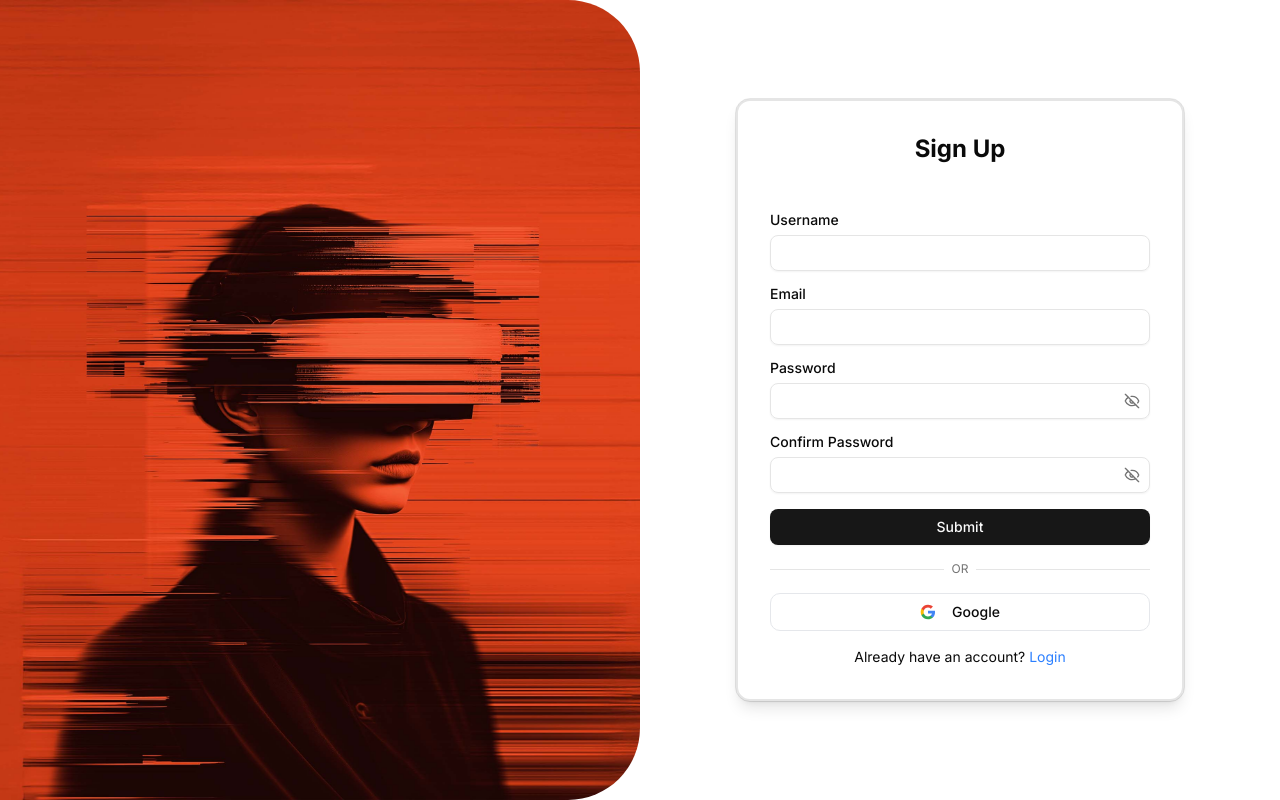
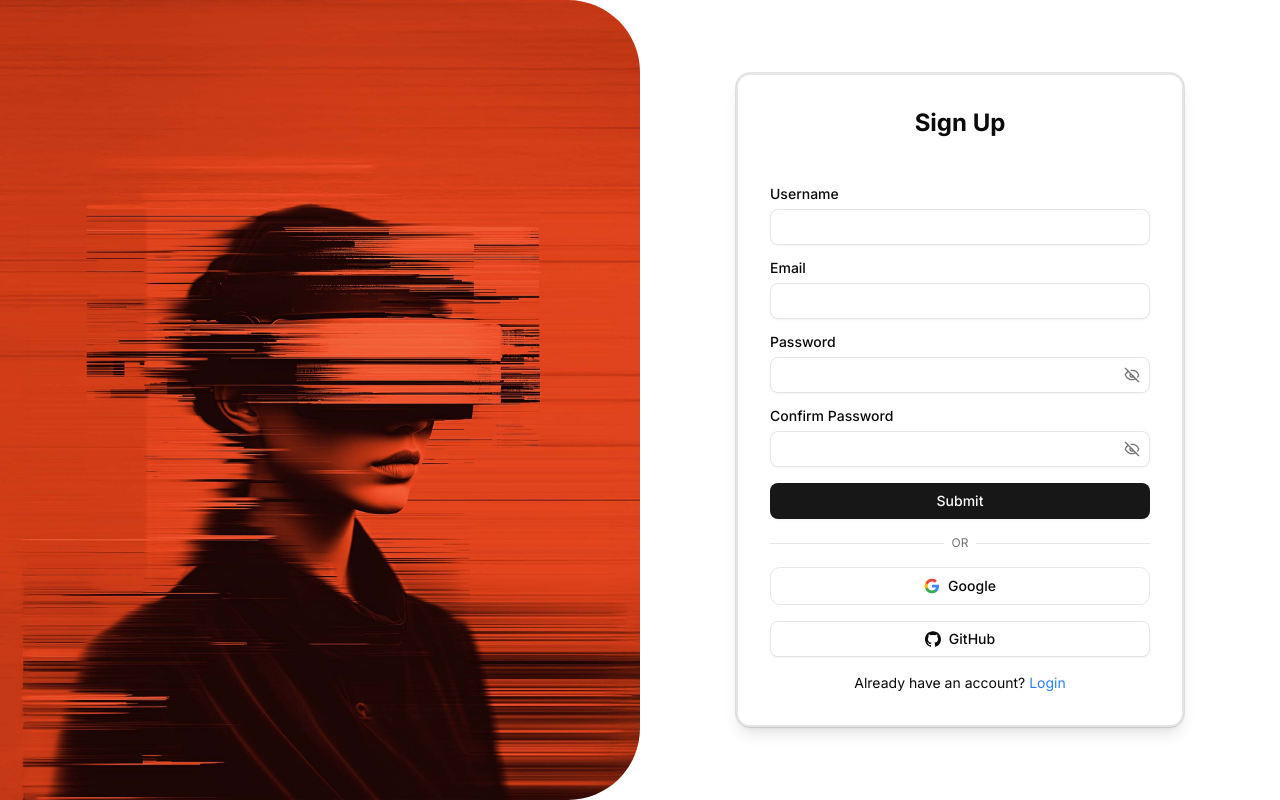
Before and after one commit to srinivas-batthula/code-snippets-platform, a Next.js app in the folder web/: page /sign-up in a window 1280 px wide. Built offline with nearby package versions, Linux system fonts and the light colour scheme.

Commit message:
handles signin pages

```diff
--- a/web/package.json
+++ b/web/package.json
@@ -16,7 +16,7 @@
     "@radix-ui/react-select": "^2.2.6",
     "@radix-ui/react-separator": "^1.1.7",
     "@radix-ui/react-slot": "^1.2.3",
-    "axios": "^1.11.0",
+    "axios": "^1.12.2",
     "bcryptjs": "^3.0.2",
     "class-variance-authority": "^0.7.1",
     "clsx": "^2.1.1",
--- a/web/src/app/(pages)/(auth)/sign-in/page.tsx
+++ b/web/src/app/(pages)/(auth)/sign-in/page.tsx
@@ -26,18 +26,19 @@ import { signInformSchema } from "@/schemas/signInformSchema";
 import { Background } from "@/components/background";
 import Link from "next/link";
 
-
 function Page() {
   return (
     <div className="grid grid-cols-1 md:grid-cols-2 h-screen ">
       <SignInForm />
       <div className="h-screen relative max-md:hidden">
-        <Background src="/signin-pic.jpg" classname="rounded-none lg:rounded-r-none" />
+        <Background
+          src="/signin-pic.jpg"
+          classname="rounded-none lg:rounded-r-none"
+        />
       </div>
     </div>
-  )
+  );
 }
-
 
 function SignInForm() {
   const router = useRouter();
@@ -69,8 +70,7 @@ function SignInForm() {
 
       if (res?.ok && res.url) {
         router.push(res.url); // manually redirect on success
-      }
-      else {
+      } else {
         toast.error("Login Failed", {
           description: "Invalid email or password.",
         });
@@ -89,6 +89,20 @@ function SignInForm() {
     setIsSubmitting(true);
     try {
       await signIn("google", { callbackUrl: "/dashboard" });
+    } catch (error) {
+      toast.error("Login Failed", {
+        description: "An unexpected error occurred.",
+      });
+    } finally {
+      setIsSubmitting(false);
+    }
+  };
+
+  const githubSignIn = async () => {
+    console.log("GitHub Sign In");
+    setIsSubmitting(true);
+    try {
+      await signIn("github", { callbackUrl: "/dashboard" });
     } catch (error) {
       toast.error("Login Failed", {
         description: "An unexpected error occurred.",
@@ -188,11 +202,30 @@ function SignInForm() {
               </svg>
               {isSubmitting ? "Signing in..." : "Google"}
             </Button>
+            <Button
+              variant="outline"
+              className="w-full"
+              onClick={githubSignIn}
+              disabled={isSubmitting}
+            >
+              <svg
+                xmlns="http://www.w3.org/2000/svg"
+                viewBox="0 0 24 24"
+                className="w-5 h-5 mr-2"
+              >
+                <path
+                  d="M12 .297c-6.63 0-12 5.373-12 12 0 5.303 3.438 9.8 8.205 11.385.6.113.82-.258.82-.577 0-.285-.01-1.04-.015-2.04-3.338.724-4.042-1.61-4.042-1.61C4.422 18.07 3.633 17.7 3.633 17.7c-1.087-.744.084-.729.084-.729 1.205.084 1.838 1.236 1.838 1.236 1.07 1.835 2.809 1.305 3.495.998.108-.776.417-1.305.76-1.605-2.665-.3-5.466-1.332-5.466-5.93 0-1.31.465-2.38 1.235-3.22-.135-.303-.54-1.523.105-3.176 0 0 1.005-.322 3.3 1.23.96-.267 1.98-.399 3-.405 1.02.006 2.04.138 3 .405 2.28-1.552 3.285-1.23 3.285-1.23.645 1.653.24 2.873.12 3.176.765.84 1.23 1.91 1.23 3.22 0 4.61-2.805 5.625-5.475 5.92.42.36.81 1.096.81 2.22 0 1.606-.015 2.896-.015 3.286 0 .315.21.69.825.57C20.565 22.092 24 17.592 24 12.297c0-6.627-5.373-12-12-12"
+                  fill="currentColor"
+                />
+              </svg>
+              {isSubmitting ? "Signing in..." : "GitHub"}
+            </Button>
           </form>
         </Form>
         <Link href="/sign-up">
           <div className="mt-4 text-center text-sm w-full">
-            Don't have an account? <span className="text-blue-500">Sign up</span>
+            Don't have an account?{" "}
+            <span className="text-blue-500">Sign up</span>
           </div>
         </Link>
       </div>
--- a/web/src/app/(pages)/(auth)/sign-up/page.tsx
+++ b/web/src/app/(pages)/(auth)/sign-up/page.tsx
@@ -33,11 +33,14 @@ function Page() {
   return (
     <div className="grid grid-cols-1 md:grid-cols-2 h-screen ">
       <div className="h-screen relative max-md:hidden">
-        <Background src="/signup-pic.jpg" classname="rounded-none lg:rounded-l-none" />
+        <Background
+          src="/signup-pic.jpg"
+          classname="rounded-none lg:rounded-l-none"
+        />
       </div>
       <SignUpForm />
     </div>
-  )
+  );
 }
 
 function SignUpForm() {
@@ -73,8 +76,7 @@ function SignUpForm() {
         } finally {
           setIsCheckingUsername(false);
         }
-      }
-      else {
+      } else {
         setUsernameMessage("");
       }
     };
@@ -99,7 +101,11 @@ function SignUpForm() {
       const res = await fetch("/api/auth/register", {
         method: "POST",
         headers: { "Content-Type": "application/json" },
-        body: JSON.stringify({ username: data.username, email: data.email, password: data.password }),
+        body: JSON.stringify({
+          username: data.username,
+          email: data.email,
+          password: data.password,
+        }),
       });
       const resp = await res.json();
       alert(resp?.message);
@@ -123,6 +129,19 @@ function SignUpForm() {
     setIsSubmitting(true);
     try {
       await signIn("google", { callbackUrl: "/dashboard" });
+    } catch (error) {
+      toast.error("Login Failed", {
+        description: "An unexpected error occurred.",
+      });
+    } finally {
+      setIsSubmitting(false);
+    }
+  };
+  const githubSignUp = async () => {
+    console.log("GitHub Sign Up");
+    setIsSubmitting(true);
+    try {
+      await signIn("github", { callbackUrl: "/dashboard" });
     } catch (error) {
       toast.error("Login Failed", {
         description: "An unexpected error occurred.",
@@ -158,9 +177,10 @@ function SignUpForm() {
                 </FormItem>
               )}
             />
-
-            <span style={{ color: usernameStatus ? 'green' : 'red' }}>{usernameMessage}</span>  {/* Add UI for this msg,, also solve the issue that for each fetch to check-username, page is refreshing... */}
-
+            <span style={{ color: usernameStatus ? "green" : "red" }}>
+              {usernameMessage}
+            </span>{" "}
+            {/* Add UI for this msg,, also solve the issue that for each fetch to check-username, page is refreshing... */}
             <FormField
               control={form.control}
               name="email"
@@ -241,7 +261,8 @@ function SignUpForm() {
               )}
             />
             <Button type="submit" className="w-full" disabled={isSubmitting}>
-              {isSubmitting ? "Submitting..." : "Submit"}
+              {/* {isSubmitting ? "Submitting..." : "Submit"} */}
+              Submit
             </Button>
             <div className="relative">
               <div className="absolute inset-0 flex items-center">
@@ -257,7 +278,7 @@ function SignUpForm() {
               className="h-fit border-gray-200 hover:bg-gray-50 hover:text-gray-900 rounded-lg bg-white shadow-none cursor-pointer w-full"
               disabled={isSubmitting}
             >
-              <svg className="w-5 h-5 mr-2" viewBox="0 0 24 24">
+              <svg className="w-5 h-5 " viewBox="0 0 24 24">
                 <path
                   fill="#4285F4"
                   d="M22.56 12.25c0-.78-.07-1.53-.2-2.25H12v4.26h5.92c-.26 1.37-1.04 2.53-2.21 3.31v2.77h3.57c2.08-1.92 3.28-4.74 3.28-8.09z"
@@ -275,13 +296,29 @@ function SignUpForm() {
                   d="M12 5.38c1.62 0 3.06.56 4.21 1.64l3.15-3.15C17.45 2.09 14.97 1 12 1 7.7 1 3.99 3.47 2.18 7.07l3.66 2.84c.87-2.6 3.3-4.53 6.16-4.53z"
                 />
               </svg>
-              {isSubmitting ? "Signing in..." : "Google"}
+              {/* {isSubmitting ? "Signing in..." : "Google"} */}
+              Google
+            </Button>
+            <Button
+              variant="outline"
+              className="w-full "
+              onClick={githubSignUp}
+              disabled={isSubmitting}
+            >
+              <svg xmlns="http://www.w3.org/2000/svg" viewBox="0 0 24 24" className="w-5 h-5 ">
+                <path
+                  d="M12 .297c-6.63 0-12 5.373-12 12 0 5.303 3.438 9.8 8.205 11.385.6.113.82-.258.82-.577 0-.285-.01-1.04-.015-2.04-3.338.724-4.042-1.61-4.042-1.61C4.422 18.07 3.633 17.7 3.633 17.7c-1.087-.744.084-.729.084-.729 1.205.084 1.838 1.236 1.838 1.236 1.07 1.835 2.809 1.305 3.495.998.108-.776.417-1.305.76-1.605-2.665-.3-5.466-1.332-5.466-5.93 0-1.31.465-2.38 1.235-3.22-.135-.303-.54-1.523.105-3.176 0 0 1.005-.322 3.3 1.23.96-.267 1.98-.399 3-.405 1.02.006 2.04.138 3 .405 2.28-1.552 3.285-1.23 3.285-1.23.645 1.653.24 2.873.12 3.176.765.84 1.23 1.91 1.23 3.22 0 4.61-2.805 5.625-5.475 5.92.42.36.81 1.096.81 2.22 0 1.606-.015 2.896-.015 3.286 0 .315.21.69.825.57C20.565 22.092 24 17.592 24 12.297c0-6.627-5.373-12-12-12"
+                  fill="currentColor"
+                />
+              </svg>
+              GitHub
             </Button>
           </form>
         </Form>
         <Link href="/sign-in">
           <div className="mt-4 text-center text-sm w-full">
-            Already have an account? <span className="text-blue-500">Login</span>
+            Already have an account?{" "}
+            <span className="text-blue-500">Login</span>
           </div>
         </Link>
       </div>
--- a/web/src/app/(pages)/(test)/editor/page.tsx
+++ b/web/src/app/(pages)/(test)/editor/page.tsx
@@ -1,31 +1,13 @@
 "use client";
 
 import CodeEditor from "@/components/CodeEditor";
-import { type SupportedLanguage } from "@/schemas/codeEditorFormSchema";
-import React, { useState } from "react";
+import React from "react";
 
 const EditorPage = () => {
-  const [code, setCode] = useState<string>("");
-  const [language, setLanguage] = useState<SupportedLanguage>("javascript");
-
-  const handleCodeChange = (newCode: string) => {
-    setCode(newCode);
-    console.log("Code changed:", newCode);
-  };
-
-  const handleLanguageChange = (newLanguage: SupportedLanguage) => {
-    setLanguage(newLanguage);
-    console.log("Language changed:", newLanguage);
-  };
-
-  const handleFormSubmit = (data: any) => {
-    console.log("Form submitted:", data);
-  };
-
   return (
     <div className="container mx-auto p-4">
       <h1 className="text-2xl font-bold mb-6">Code Editor Test</h1>
-      <CodeEditor onSubmit={handleFormSubmit} />
+      <CodeEditor />
     </div>
   );
 };
--- a/web/src/components/CodeEditor.tsx
+++ b/web/src/components/CodeEditor.tsx
@@ -28,6 +28,7 @@ import {
   type CodeEditorFormData,
   type SupportedLanguage,
 } from "@/schemas/codeEditorFormSchema";
+import axios from "axios";
 
 interface CodeEditorProps {
   /** Initial form data */
@@ -122,8 +123,12 @@ export default function CodeEditor({
 
   const handleFormSubmit = async (data: CodeEditorFormData) => {
     try {
-      await onSubmit?.(data);
+      const response = await axios.post("/api/snippets/upload", data);
+
+      console.log("Form submitted:", data);
+      console.log("data:", response.data);
     } catch (error) {
+      // const axiosError = error as AxiosError<ApiResponse>;
       console.error("Error submitting form:", error);
     }
   };
```
Also changed, not shown: 1 other file (tests, documents, lock files or other folders).
